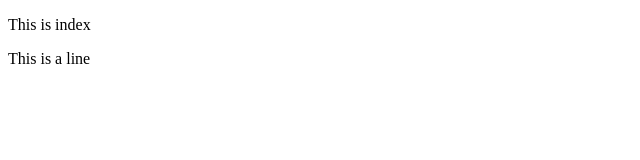
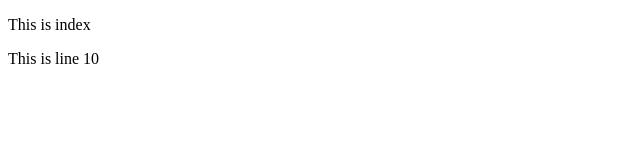
Before and after one commit to kaung-myat-khaing/butterfly-batch2, a plain HTML site: page index.html in a window 1280 px wide. Shown: the full height of the page, 0-640 px from the left. Drawn offline with Linux system fonts and the light colour scheme.

Commit message:
modify index.html

```diff
--- a/index.html
+++ b/index.html
@@ -7,6 +7,6 @@
 	</head>
 	<body>
 		<p>This is index</p>
-		<p>This is a line</p>
+		<p>This is line 10</p>
 	</body>
 </html>
```
